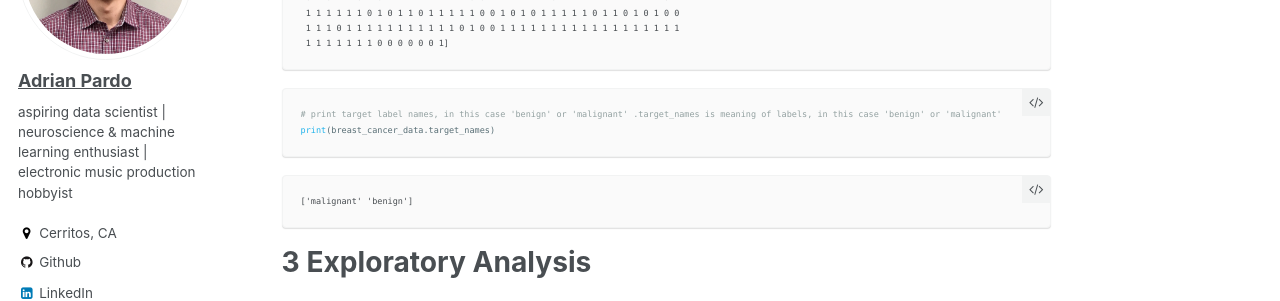
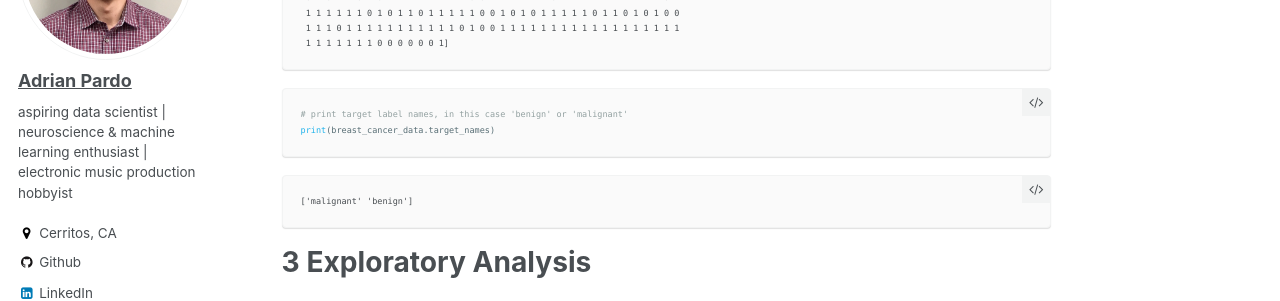
Before and after one commit to adrian-pardo/adrian-pardo.github.io, a Jekyll site: the page built from _posts/2019-03-10-cancer.md, in a window 1280 px wide and 900 px high, scrolled down 2256 px. Shown: the part 151-452 px from the top of the window. Built offline with Jekyll 4.4.1, drawn with Linux system fonts in a browser that asks for light colours.

Commit message:
Cancer Project

````diff
--- a/_posts/2019-03-10-cancer.md
+++ b/_posts/2019-03-10-cancer.md
@@ -41,7 +41,7 @@
 
 ### 2.1 Explore Features
 
-In the cell above, we imported the UCI ML Breast Cancer Wisconsin (Diagnostic) Data Set. Let's load this data into a variable `breast_cancer_data`and then print all of our data's features.
+In the cell above, we imported the UCI ML Breast Cancer Wisconsin (Diagnostic) Data Set. Let's load this data into a variable `breast_cancer_data` and then print all of our data's features.
 
 
 ```python
@@ -111,7 +111,7 @@
 
 
 ```python
-# print target label names, in this case 'benign' or 'malignant' .target_names is meaning of labels, in this case 'benign' or 'malignant'
+# print target label names, in this case 'benign' or 'malignant'
 print(breast_cancer_data.target_names)
 ```
 
````
